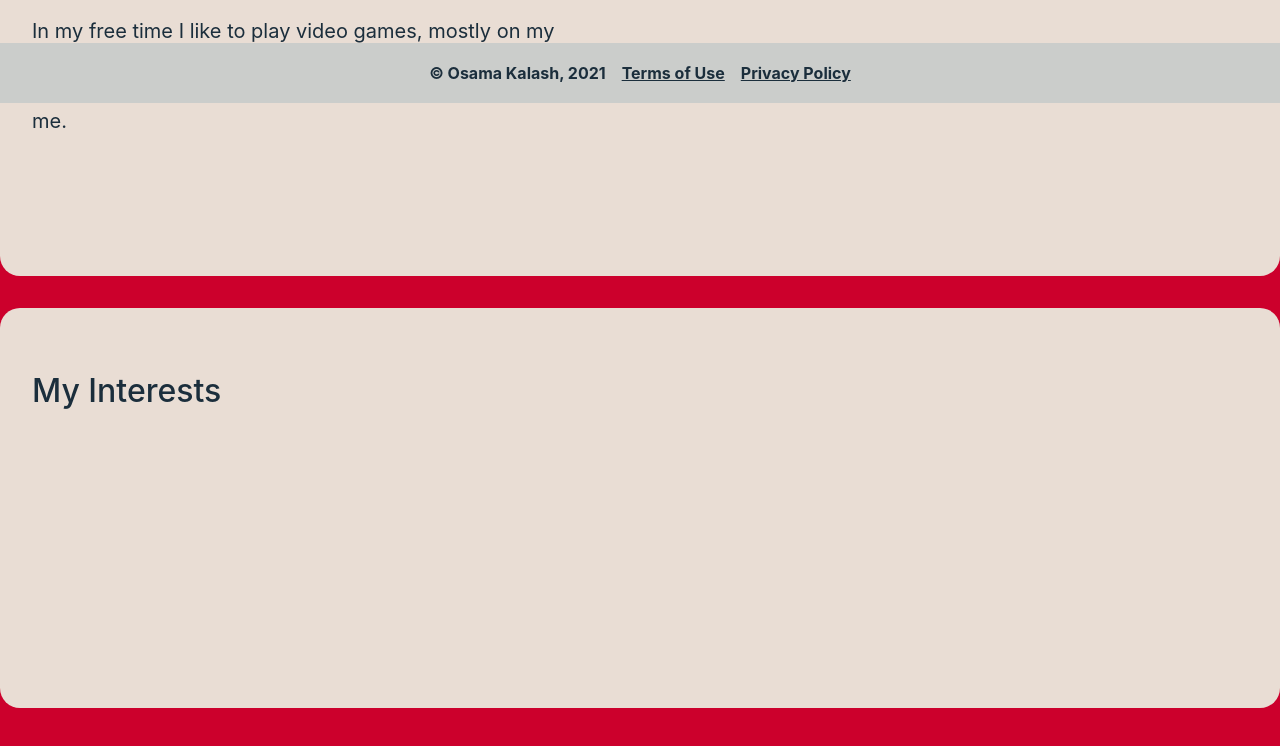
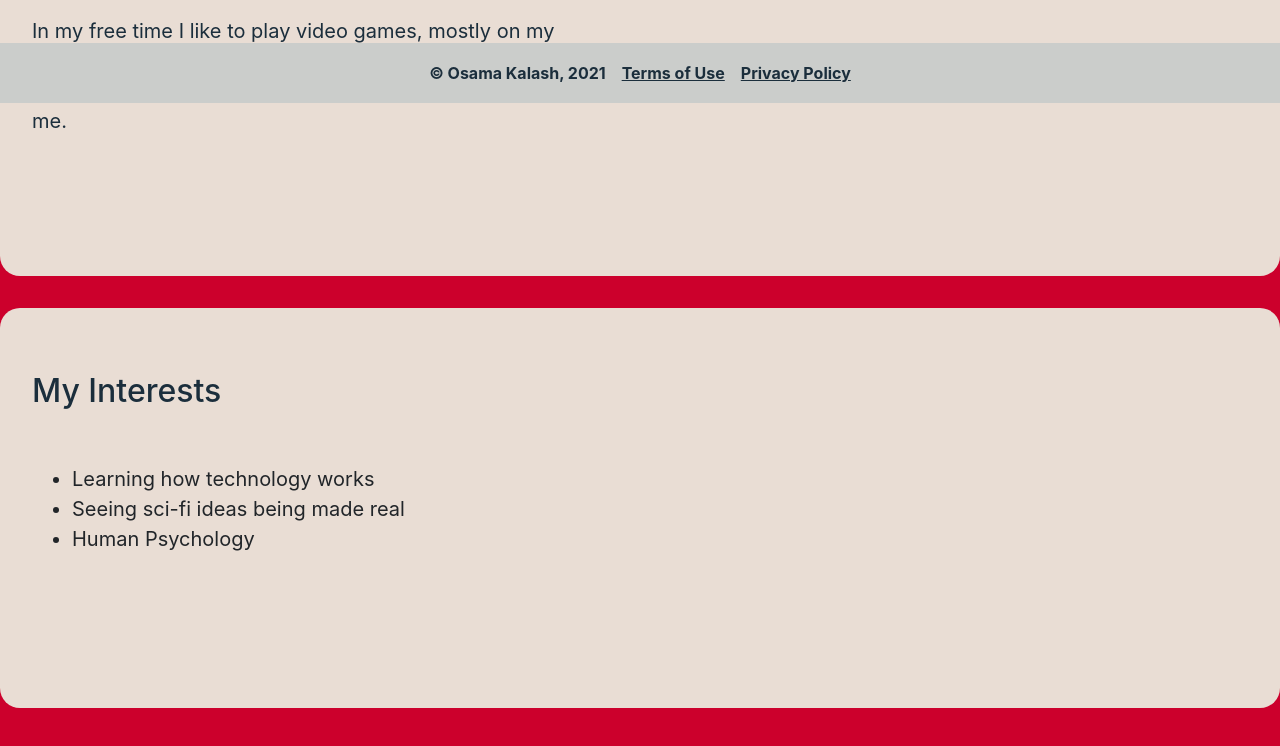
Before and after one commit to OsamaKalash/PersonalSite, a plain HTML site: page personal_info.html in a window 1280 px wide. Shown: the part 697-1443 px from the top of the page. Drawn offline with nearby package versions, Linux system fonts and the light colour scheme.

Commit message:
added interests

```diff
--- a/personal_info.html
+++ b/personal_info.html
@@ -59,6 +59,11 @@
   <h2>My Interests</h2>
   <p>
     <br>
+    <ul>
+      <li>Learning how technology works</li>
+      <li>Seeing sci-fi ideas being made real</li>
+      <li>Human Psychology</li>
+</ul>
   </p>
 
 </div>
```
